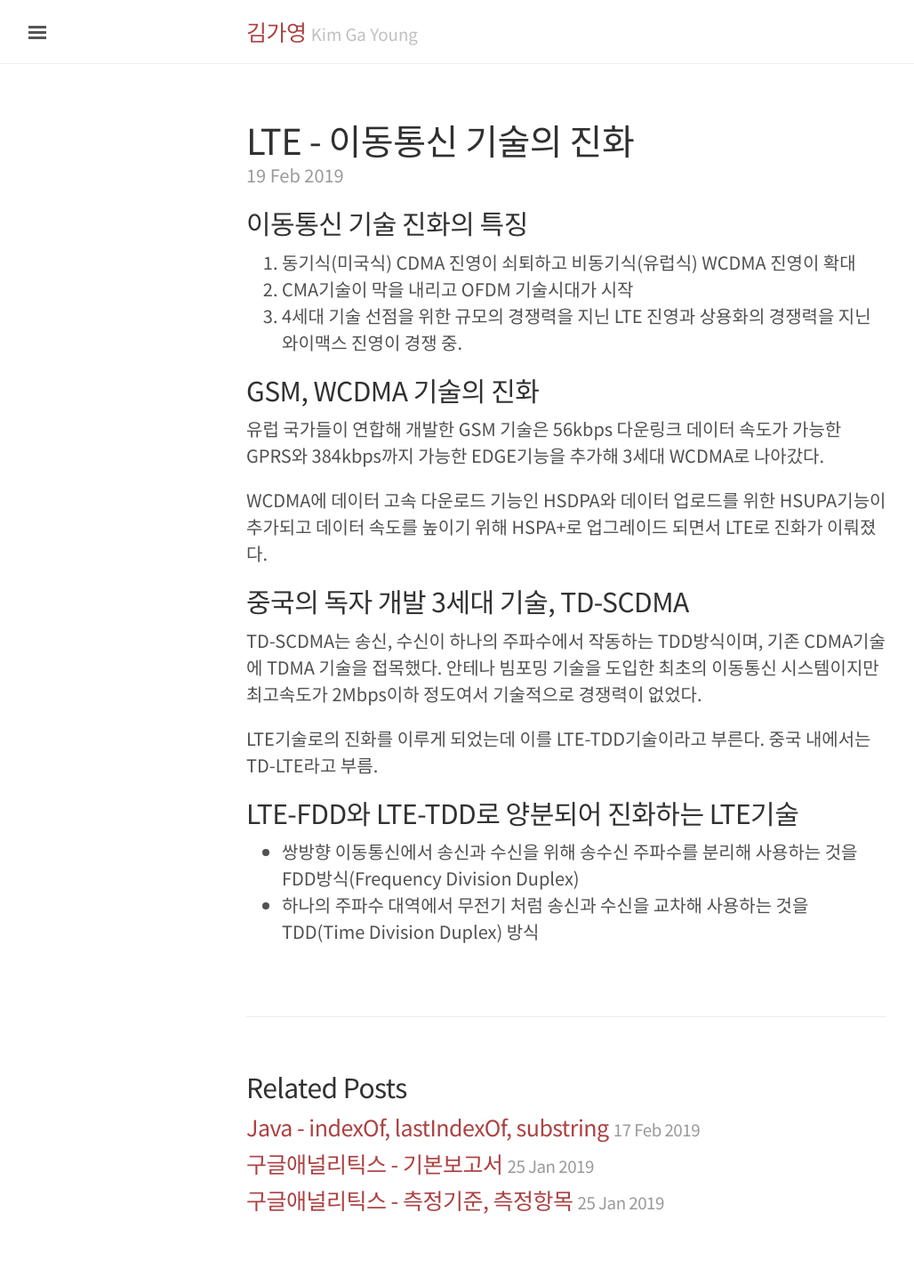
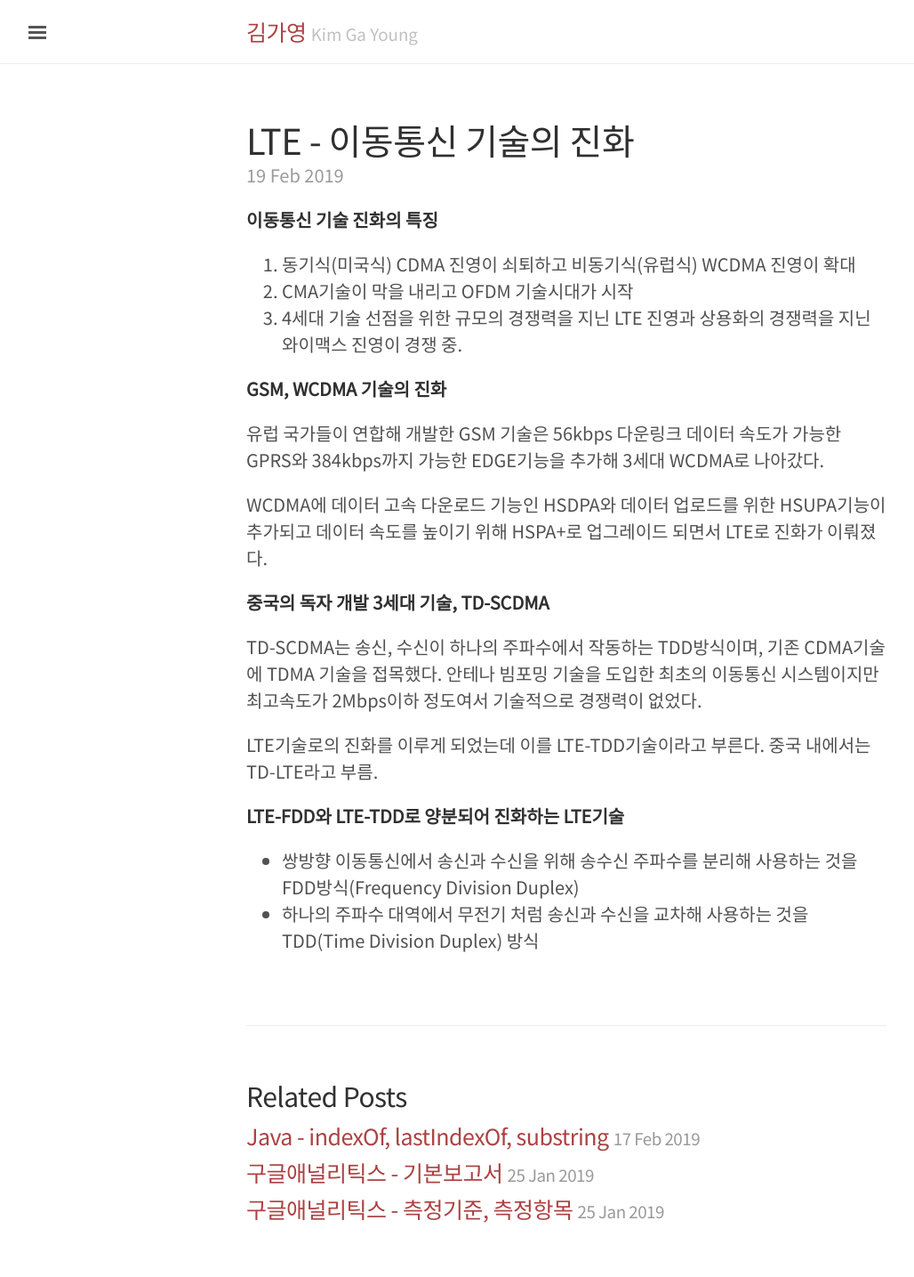
Before and after one commit to gyyomee/gyyomee.github.io, a Jekyll site: the page built from _posts/2019-02-19-LTE-1.md, in a window 1280 px wide. Shown: the whole page at 89% size, without its empty margins (3-1031 px from the left). Built offline with Jekyll 4.4.1, drawn with Linux system fonts in a browser that asks for light colours.

Commit message:
LTE1: 소제목 크기변경2

```diff
--- a/_posts/2019-02-19-LTE-1.md
+++ b/_posts/2019-02-19-LTE-1.md
@@ -7,7 +7,7 @@ tags:
 
 
 
-## 이동통신 기술 진화의 특징
+**이동통신 기술 진화의 특징**
 
 1. 동기식(미국식) CDMA 진영이 쇠퇴하고 비동기식(유럽식) WCDMA 진영이 확대
 2. CMA기술이 막을 내리고 OFDM 기술시대가 시작
@@ -15,7 +15,7 @@ tags:
 
 
 
-## GSM, WCDMA 기술의 진화
+**GSM, WCDMA 기술의 진화**
 
 유럽 국가들이 연합해 개발한 GSM 기술은 56kbps 다운링크 데이터 속도가 가능한 GPRS와 384kbps까지 가능한 EDGE기능을 추가해 3세대 WCDMA로 나아갔다.
 
@@ -23,7 +23,7 @@ WCDMA에 데이터 고속 다운로드 기능인 HSDPA와 데이터 업로드를
 
 
 
-## 중국의 독자 개발 3세대 기술, TD-SCDMA
+**중국의 독자 개발 3세대 기술, TD-SCDMA**
 
 TD-SCDMA는 송신, 수신이 하나의 주파수에서 작동하는 TDD방식이며, 기존 CDMA기술에 TDMA 기술을 접목했다. 안테나 빔포밍 기술을 도입한 최초의 이동통신 시스템이지만 최고속도가 2Mbps이하 정도여서 기술적으로 경쟁력이 없었다.
 
@@ -31,7 +31,7 @@ LTE기술로의 진화를 이루게 되었는데 이를 LTE-TDD기술이라고
 
 
 
-## LTE-FDD와 LTE-TDD로 양분되어 진화하는 LTE기술
+**LTE-FDD와 LTE-TDD로 양분되어 진화하는 LTE기술**
 
 * 쌍방향 이동통신에서 송신과 수신을 위해 송수신 주파수를 분리해 사용하는 것을 FDD방식(Frequency Division Duplex)
 * 하나의 주파수 대역에서 무전기 처럼 송신과 수신을 교차해 사용하는 것을 TDD(Time Division Duplex) 방식
```
